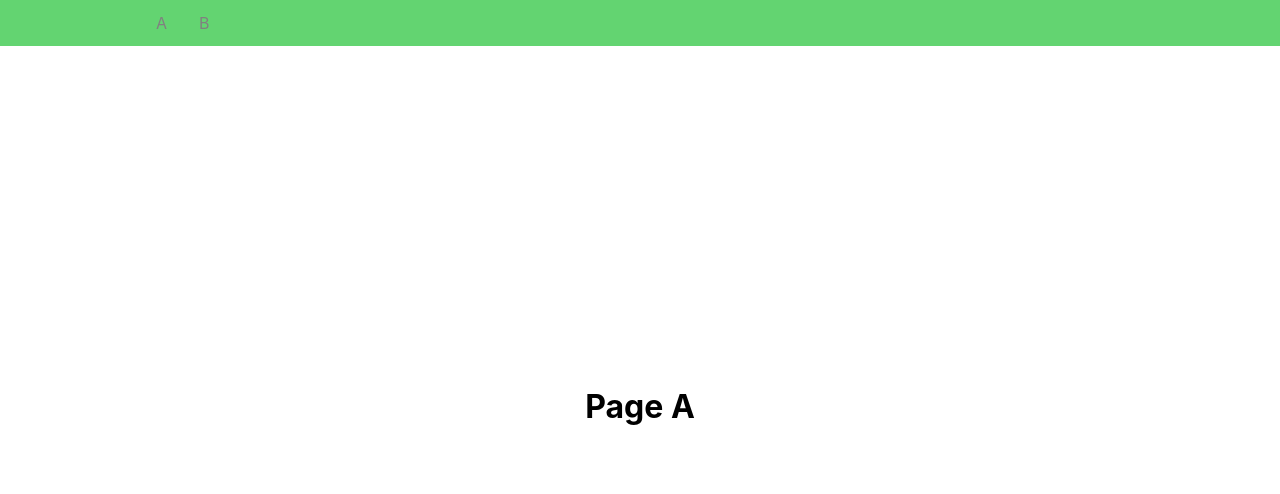
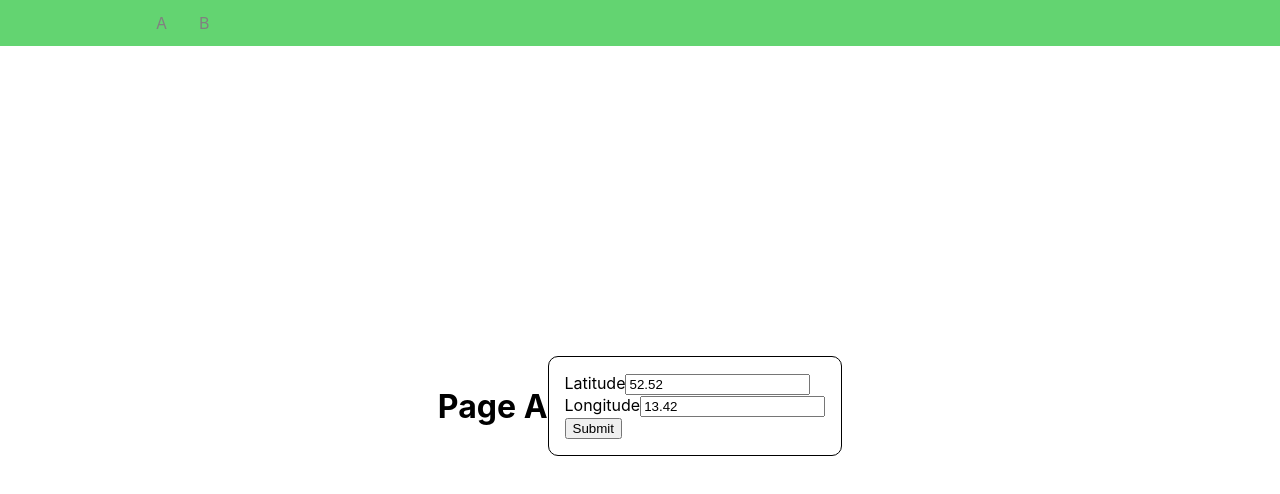
Before and after one commit to asarama/react-state-management, a React (Create React App) app: page / in a window 1280 px wide. Shown: the top 494 px of the page. Built offline with nearby package versions, Linux system fonts and the light colour scheme.

Commit message:
Added input fields

```diff
--- /dev/null
+++ b/jsconfig.json
@@ -0,0 +1,5 @@
+{
+    "compilerOptions": {
+        "baseUrl": "./src"
+    }
+}
--- a/package.json
+++ b/package.json
@@ -6,10 +6,12 @@
     "@testing-library/jest-dom": "^5.16.5",
     "@testing-library/react": "^13.4.0",
     "@testing-library/user-event": "^13.5.0",
+    "bootstrap": "^5.2.3",
     "react": "^18.2.0",
+    "react-bootstrap": "^2.7.0",
     "react-dom": "^18.2.0",
     "react-router-dom": "^6.4.5",
-    "react-scripts": "^2.1.3",
+    "react-scripts": "^5.0.1",
     "styled-components": "^5.3.6",
     "web-vitals": "^2.1.4"
   },
--- a/src/components/Navbar/index.js
+++ b/src/components/Navbar/index.js
@@ -3,7 +3,7 @@ import {
   Nav,
   NavLink,
   NavMenu,
-} from './NavbarElements';
+} from './Elements';
 
 const Navbar = () => {
   return (
--- /dev/null
+++ b/src/components/WeatherCard/Elements.js
@@ -0,0 +1,9 @@
+import styled from 'styled-components';
+
+export const RoundContainer = styled.div`
+    display: flex;
+    border: 1px solid;
+    border-radius: 10px;
+    justify-content: space-between;
+    padding: 1rem;
+`
--- /dev/null
+++ b/src/components/WeatherCard/index.js
@@ -0,0 +1,15 @@
+import React from 'react';
+
+import WeatherCardInputs from 'components/WeatherCard/inputs';
+
+const WeatherCard = () => {
+
+    return (
+        <>
+            {/* Need to display result */}
+            <WeatherCardInputs></WeatherCardInputs>
+        </>
+    );
+};
+
+export default WeatherCard;
--- /dev/null
+++ b/src/components/WeatherCard/inputs.js
@@ -0,0 +1,68 @@
+import React, { useState } from 'react';
+
+import Form from 'react-bootstrap/Form';
+import Button from 'react-bootstrap/Button';
+
+import { RoundContainer } from 'components/WeatherCard/Elements'
+
+
+const DEFAULT_GEOLOCATION = {
+    latitude: 52.52,
+    longitude: 13.42
+}
+
+const WeatherCardInputs = () => {
+
+    const [inputLatitude, setLatitude] = useState(DEFAULT_GEOLOCATION.latitude)
+    const [inputLongitude, setLongitude] = useState(DEFAULT_GEOLOCATION.longitude)
+
+    const latitudeChangeHandler = (event) => {
+        setLatitude(event.target.value);
+    };
+
+    const longitudeChangeHandler = (event) => {
+        setLongitude(event.target.value);
+    };
+
+    const submitHandler = (event) => {
+
+        event.preventDefault();
+
+        console.group("WeatherCard Submit Input")
+        console.log(`inputLatitude: ${inputLatitude}`)
+        console.log(`inputLongitude: ${inputLongitude}`)
+        console.groupEnd("WeatherCard Submit Input")
+    }
+
+    return (
+        <>
+            <RoundContainer>
+                <Form onSubmit={submitHandler}>
+                    <Form.Group className="mb-3" controlId="exampleForm.ControlInput1">
+                        <Form.Label>Latitude</Form.Label>
+                        <Form.Control
+                            type="number"
+                            placeholder={DEFAULT_GEOLOCATION.latitude}
+                            value={inputLatitude}
+                            onChange={latitudeChangeHandler}
+                        />
+                    </Form.Group>
+                    <Form.Group className="mb-3" controlId="exampleForm.ControlInput2">
+                        <Form.Label>Longitude</Form.Label>
+                        <Form.Control
+                            type="number"
+                            placeholder={DEFAULT_GEOLOCATION.longitude}
+                            value={inputLongitude}
+                            onChange={longitudeChangeHandler}
+                        />
+                    </Form.Group>
+                    <Button variant="primary" type="submit">
+                        Submit
+                    </Button>
+                </Form>
+            </RoundContainer>
+        </>
+    );
+};
+
+export default WeatherCardInputs;
--- a/src/pages/A.js
+++ b/src/pages/A.js
@@ -1,5 +1,7 @@
 
 import React from 'react';
+
+import WeatherCard from 'components/WeatherCard';
 
 const A = () => {
   return (
@@ -12,6 +14,7 @@ const A = () => {
       }}
     >
       <h1>Page A</h1>
+      <WeatherCard></WeatherCard>
     </div>
   );
 };
```
Also changed, not shown: src/components/Navbar/Elements.js (renamed from src/components/Navbar/NavbarElements.js), 1 other file (tests, documents, lock files or other folders).
